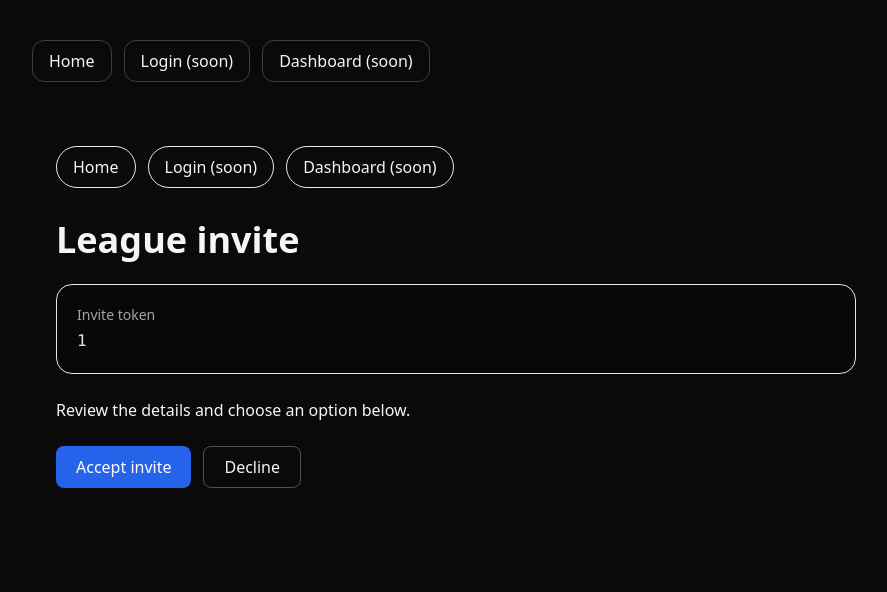
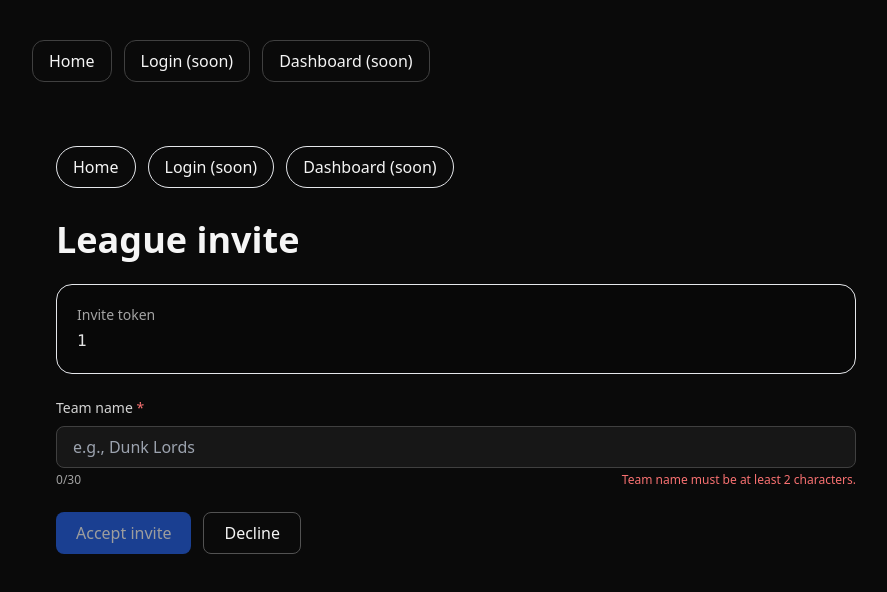
Before and after one commit to zanmancan/itzthepools-app, a Next.js app: page /invite/1 in a window 1280 px wide. Shown: the top 592 px of the page, without its empty margins (184-1071 px from the left). Built offline with nearby package versions, Linux system fonts and the light colour scheme; no server answers.

Commit message:
flow invite

```diff
--- a/src/app/api/invites/accept/route.ts
+++ b/src/app/api/invites/accept/route.ts
@@ -5,24 +5,43 @@ import { supabaseServer, jsonWithRes } from "@/lib/supabaseServer";
 export const runtime = "nodejs";
 export const dynamic = "force-dynamic";
 
-type Body = { token?: string | null };
+type Body = { token?: string | null; teamName?: string | null };
+
+function normalizeTeamName(n?: string | null) {
+  const v = (n ?? "").trim();
+  if (!v) return { ok: false as const, error: "teamName is required." };
+  if (v.length < 2) return { ok: false as const, error: "teamName must be at least 2 characters." };
+  if (v.length > 30) return { ok: false as const, error: "teamName must be 30 characters or fewer." };
+  if (!/^[A-Za-z0-9 _-]+$/.test(v))
+    return {
+      ok: false as const,
+      error: "teamName may contain letters, numbers, spaces, dashes, underscores.",
+    };
+  return { ok: true as const, value: v };
+}
 
 export async function POST(req: NextRequest) {
   const { client, response } = supabaseServer(req);
 
-  // 1) token from body or query
+  // 1) Parse token + teamName
   let token = "";
+  let teamNameIn: string | null | undefined = undefined;
   try {
     const body = (await req.json()) as Body;
-    if (typeof body?.token === "string") token = body.token.trim();
+    token = typeof body?.token === "string" ? body.token.trim() : "";
+    teamNameIn = typeof body?.teamName === "string" ? body.teamName : undefined;
   } catch {
-    /* ignore; might be in the query */
+    /* ignore; may be in query */
   }
   if (!token) {
     const q = new URL(req.url).searchParams.get("token");
     if (q) token = q.trim();
   }
+
+  const teamCheck = normalizeTeamName(teamNameIn ?? null);
   if (!token) return jsonWithRes(response, { error: "token is required" }, 400);
+  if (!teamCheck.ok) return jsonWithRes(response, { error: teamCheck.error }, 400);
+  const teamName = teamCheck.value;
 
   // 2) Must be signed in
   const {
@@ -31,7 +50,26 @@ export async function POST(req: NextRequest) {
   } = await client.auth.getUser();
   if (userErr || !user) return jsonWithRes(response, { error: "Not authenticated." }, 401);
 
-  // 3) Accept invite with a single UPDATE ... RETURNING (works with only an UPDATE policy)
+  // 3) Ensure profile.team_name is set (UPSERT by id)
+  //    RLS must allow: INSERT/UPDATE where id = auth.uid()
+  const profilePayload = { id: user.id, team_name: teamName };
+  const { error: profileErr } = await client
+    .from("profiles")
+    .upsert([profilePayload], { onConflict: "id" });
+
+  if (profileErr) {
+    return jsonWithRes(
+      response,
+      {
+        error: "Failed to set team name on profile.",
+        code: profileErr.code,
+        detail: profileErr.message,
+      },
+      500
+    );
+  }
+
+  // 4) Accept invite with a single UPDATE ... RETURNING
   const { data: inv, error: updErr } = await client
     .from("invites")
     .update({ accepted: true })
@@ -55,7 +93,7 @@ export async function POST(req: NextRequest) {
     );
   }
 
-  // 4) If email-locked, enforce match
+  // 5) If the invite was email-locked, enforce match
   const inviteEmail = String(inv.email ?? "").toLowerCase();
   const userEmail = String(user.email ?? "").toLowerCase();
   if (inviteEmail && inviteEmail !== userEmail) {
@@ -66,10 +104,10 @@ export async function POST(req: NextRequest) {
     );
   }
 
-  // 5) Idempotent membership: SELECT first, INSERT only if missing
+  // 6) Idempotent membership: check first, insert if missing
   const { data: existing, error: existErr } = await client
     .from("league_members")
-    .select("user_id") // minimal column to avoid schema mismatch
+    .select("user_id")
     .eq("league_id", inv.league_id as any)
     .eq("user_id", user.id)
     .maybeSingle();
@@ -83,17 +121,15 @@ export async function POST(req: NextRequest) {
   }
 
   if (!existing) {
-    const memberPayload = {
+    const payload = {
       league_id: String(inv.league_id),
       user_id: user.id,
       role: "member" as const,
     };
-
-    const { error: insErr } = await client.from("league_members").insert([memberPayload]);
+    const { error: insErr } = await client.from("league_members").insert([payload]);
 
     if (insErr) {
-      // If it somehow raced and hit a duplicate, treat as success; otherwise bubble the error
-      const isDuplicate = insErr.code === "23505";
+      const isDuplicate = insErr.code === "23505"; // race-safe
       if (!isDuplicate) {
         return jsonWithRes(
           response,
--- a/src/app/invite/[token]/page.tsx
+++ b/src/app/invite/[token]/page.tsx
@@ -1,32 +1,65 @@
 // src/app/invite/[token]/page.tsx
 "use client";
 
-import { useState } from "react";
+import { useEffect, useMemo, useState } from "react";
 import Link from "next/link";
 import { useRouter, usePathname } from "next/navigation";
 
 type Props = { params: { token: string } };
 
+// very light validation: letters/numbers/spaces/_/-, 2..30 chars
+function validateTeamName(name: string) {
+  const trimmed = name.trim();
+  if (trimmed.length < 2) return "Team name must be at least 2 characters.";
+  if (trimmed.length > 30) return "Team name must be 30 characters or fewer.";
+  if (!/^[A-Za-z0-9 _-]+$/.test(trimmed))
+    return "Only letters, numbers, spaces, dashes and underscores are allowed.";
+  return null;
+}
+
 export default function InvitePage({ params }: Props) {
   const token = params.token;
   const router = useRouter();
   const pathname = usePathname();
+
+  const [teamName, setTeamName] = useState("");
+  const teamError = useMemo(() => validateTeamName(teamName), [teamName]);
+
   const [busy, setBusy] = useState(false);
   const [error, setError] = useState<string | null>(null);
   const [detail, setDetail] = useState<string | null>(null);
   const [okMsg, setOkMsg] = useState<string | null>(null);
 
+  // small UX nicety: restore last name typed for this invite (per-token)
+  useEffect(() => {
+    const key = `invite-teamname:${token}`;
+    const cached = localStorage.getItem(key);
+    if (cached) setTeamName(cached);
+  }, [token]);
+
+  function onTeamChange(v: string) {
+    setTeamName(v);
+    const key = `invite-teamname:${token}`;
+    try {
+      localStorage.setItem(key, v);
+    } catch {
+      /* no-op */
+    }
+  }
+
   async function acceptInvite() {
+    if (teamError) return; // should never happen if button is disabled
     setBusy(true);
     setError(null);
     setDetail(null);
     setOkMsg(null);
+
     try {
       const res = await fetch("/api/invites/accept", {
         method: "POST",
         headers: { "Content-Type": "application/json" },
         credentials: "same-origin",
-        body: JSON.stringify({ token }),
+        body: JSON.stringify({ token, teamName }),
       });
 
       const data = await res.json().catch(() => ({} as any));
@@ -66,12 +99,29 @@ export default function InvitePage({ params }: Props) {
         <div className="font-mono text-neutral-200 break-all">{token}</div>
       </div>
 
-      <p className="mb-6">Review the details and choose an option below.</p>
+      <div className="mb-6">
+        <label className="block text-sm text-neutral-300 mb-2" htmlFor="teamName">
+          Team name <span className="text-red-400">*</span>
+        </label>
+        <input
+          id="teamName"
+          value={teamName}
+          onChange={(e) => onTeamChange(e.target.value)}
+          placeholder="e.g., Dunk Lords"
+          className="w-full rounded-lg border border-neutral-700 bg-neutral-900 px-4 py-2 outline-none focus:border-blue-500"
+          autoComplete="off"
+          maxLength={30}
+        />
+        <div className="mt-1 flex items-center justify-between text-xs text-neutral-400">
+          <span>{teamName.trim().length}/30</span>
+          {teamError && <span className="text-red-400">{teamError}</span>}
+        </div>
+      </div>
 
       <div className="flex gap-3">
         <button
           onClick={() => void acceptInvite()}
-          disabled={busy}
+          disabled={busy || !!teamError}
           className="bg-blue-600 hover:bg-blue-500 disabled:opacity-60 text-white px-5 py-2 rounded-lg"
         >
           {busy ? "Accepting…" : "Accept invite"}
```
